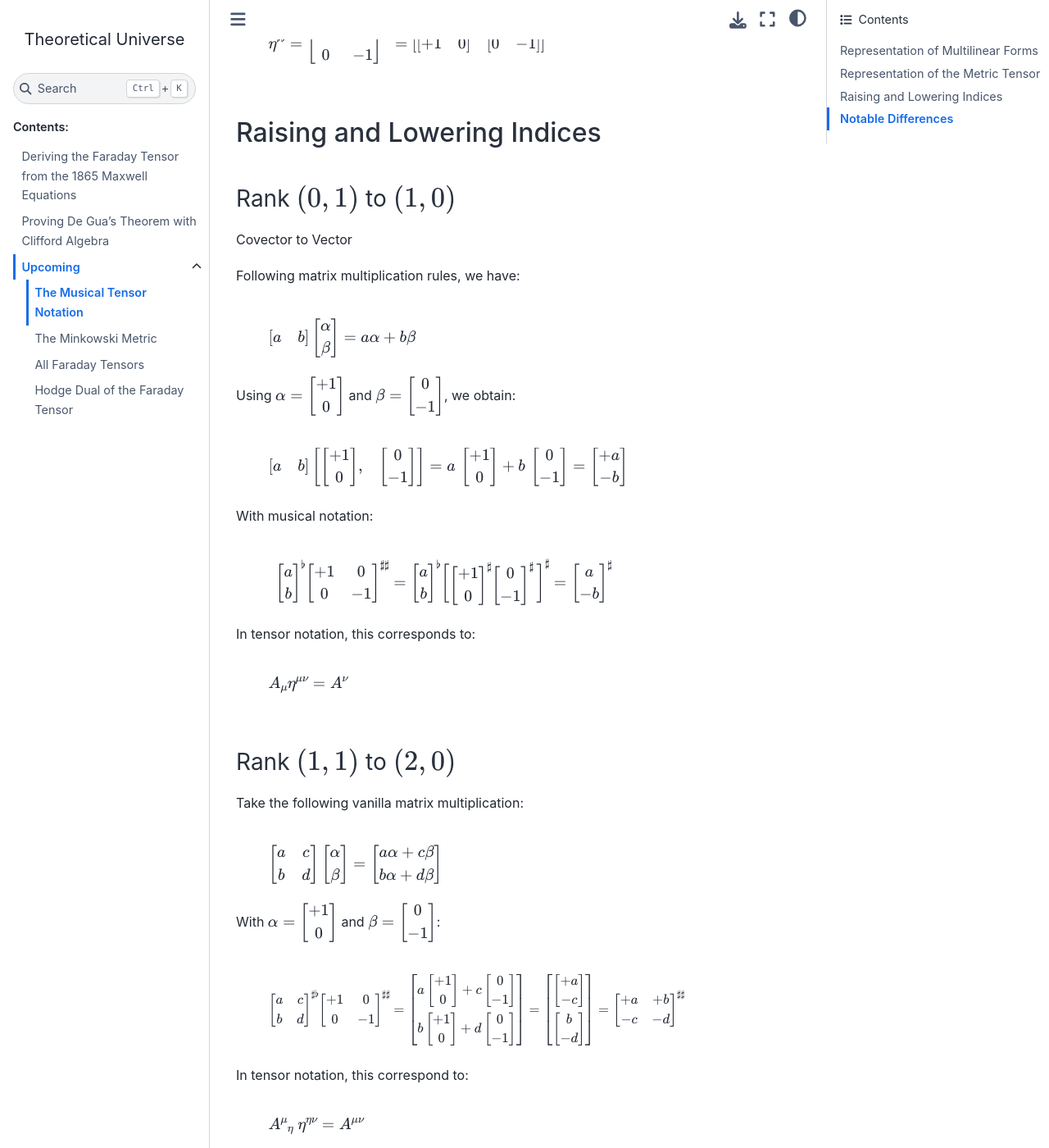
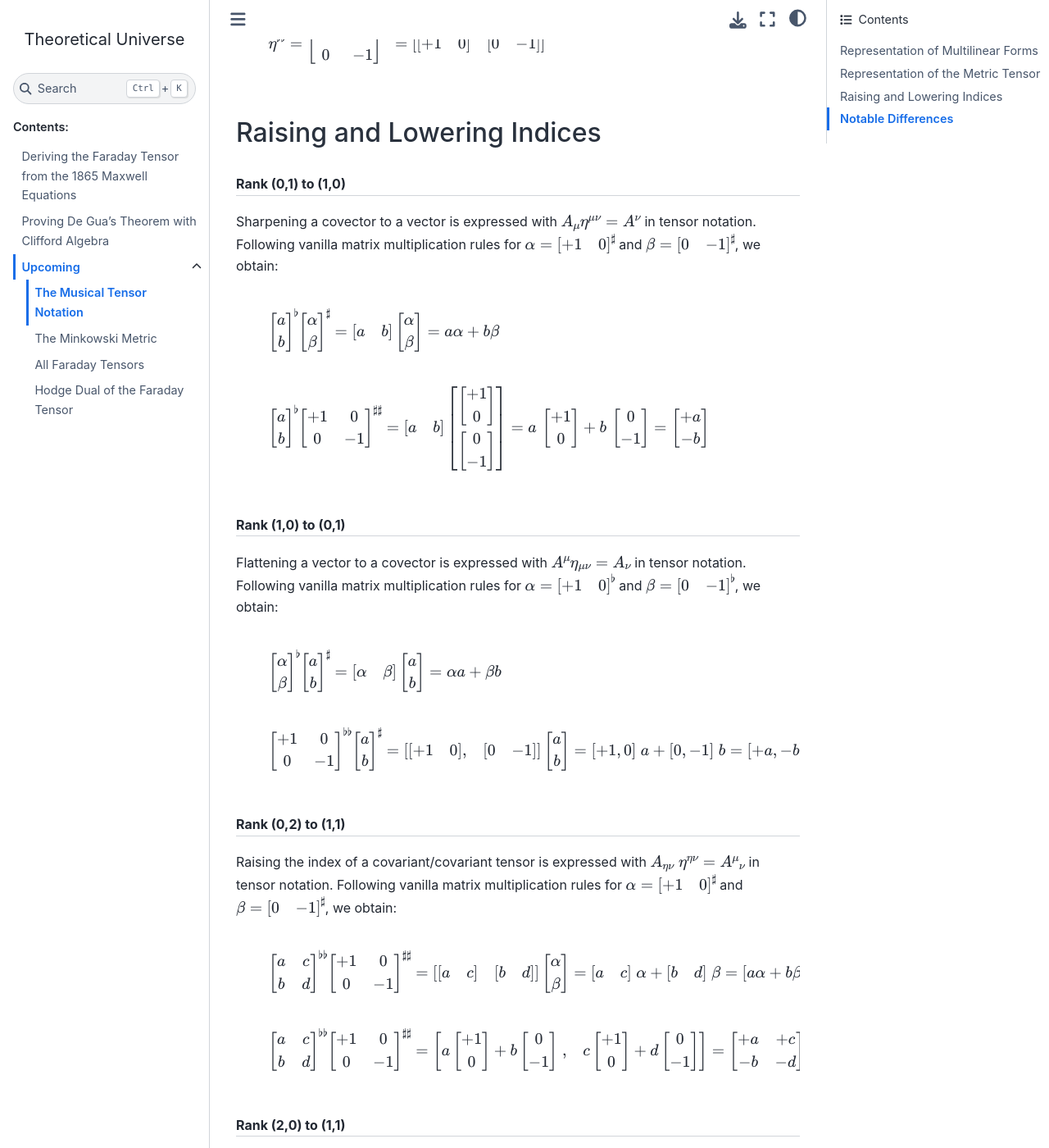
Before and after one commit to shaussler/TheoreticalUniverse, a Sphinx documentation site: the page built from documentation/musical_notation.rst, in a window 1280 px wide and 1400 px high, scrolled down 1890 px. Shown: the whole window at 82% size. Built offline with Sphinx 7.4.7 and the Sphinx Book theme 1.1.4, drawn with Linux system fonts in a browser that asks for light colours; some of the changed text lies outside the part shown.

Commit message:
updated musical tensor notation

```diff
--- a/documentation/conf.py
+++ b/documentation/conf.py
@@ -53,45 +53,6 @@ sitemap_url_scheme = "{link}"
 
 todo_include_todos = True
 
-# Math
-# ----
-
-# minkowski sharp sharp
-# '''''''''''''''''''''
-
-# {{{
-
-etasharpsharp_string = r'''
-\begin{bmatrix}
-\begin{bmatrix}
-           +1 \\
-\phantom{+} 0 \\
-\phantom{+} 0 \\
-\phantom{+} 0 \\
-\end{bmatrix} \\
-\begin{bmatrix}
-\phantom{+} 0 \\
-           -1 \\
-\phantom{+} 0 \\
-\phantom{+} 0 \\
-\end{bmatrix} \\
-\begin{bmatrix}
-\phantom{+} 0 \\
-\phantom{+} 0 \\
-           -1 \\
-\phantom{+} 0 \\
-\end{bmatrix} \\
-\begin{bmatrix}
-\phantom{+} 0 \\
-\phantom{+} 0 \\
-\phantom{+} 0 \\
-           -1 \\
-\end{bmatrix}
-\end{bmatrix}
-'''
-
-# }}}
-
 mathjax3_config = {
     'chtml': {
         'displayAlign': 'left',
@@ -110,6 +71,8 @@ mathjax3_config = {
             'Bz': r'B^{z}',
             'BM': r'\begin{bmatrix}',
             'EM': r'\end{bmatrix}',
+            '{': r'\begin{bmatrix}',
+            '}': r'\end{bmatrix}',
             'etatsharp': r'\BM  1 \\  0 \\  0 \\  0 \EM',
             'etaxsharp': r'\BM  0 \\ -1 \\ -1 \\  0 \EM',
             'etaysharp': r'\BM  0 \\  0 \\ -1 \\  0 \EM',
--- a/documentation/musical_notation.rst
+++ b/documentation/musical_notation.rst
@@ -32,348 +32,165 @@ for simplicity.
 .. math::
 
    \eta^{\sharp\sharp}
-   =
-   \begin{bmatrix}
-       +1 &  0 \\
-        0 & -1
-   \end{bmatrix}^{\sharp\sharp}
-   =
-   \begin{bmatrix}
-       \begin{bmatrix}
-       +1 \\
-        0
-       \end{bmatrix} \\
-       \begin{bmatrix}
-        0 \\
-       -1
-       \end{bmatrix}
-   \end{bmatrix}
+   = \{ +1 &  0 \\ 0 & -1 \}^{\sharp\sharp}
+   = \{ \{ +1 \\ 0 \} \\ \{ 0 \\ -1 \} \}
 
 .. math::
 
    \eta^{\flat\flat}
-   =
-   \begin{bmatrix}
-       +1 &  0 \\
-        0 & -1
-   \end{bmatrix}^{\flat\flat}
-   =
-   \begin{bmatrix}
-       \begin{bmatrix}
-       +1 &
-        0
-       \end{bmatrix} &
-       \begin{bmatrix}
-        0 &
-       -1
-       \end{bmatrix}
-   \end{bmatrix}
+   = \{ +1 & 0 \\ 0 & -1 \}^{\flat\flat}
+   = \{ \{ +1 &  0 \} & \{ 0 & -1 \} \}
 
 Raising and Lowering Indices
 ----------------------------
 
-Rank :math:`(0,1)` to :math:`(1,0)`
-'''''''''''''''''''''''''''''''''''
+.. rubric:: Rank (0,1) to (1,0)
 
-Covector to Vector
-
-Following matrix multiplication rules, we have:
+Sharpening a covector to a vector is expressed with :math:`A_\mu \eta^{\mu\nu}
+= A^\nu` in tensor notation. Following vanilla matrix multiplication rules for
+:math:`\alpha = \{ +1 & 0 \}^\sharp` and :math:`\beta=\{ 0 & -1 \}^\sharp`, we
+obtain:
 
 .. math::
 
-   \begin{bmatrix}
-       a &
-       b
-   \end{bmatrix}
-   \begin{bmatrix}
-       \alpha \\
-       \beta \\
-   \end{bmatrix}
-   =
-   a \alpha + b \beta
+   \{ a \\ b\}^\flat \{ \alpha \\ \beta \}^\sharp
+   = \{ a & b \} \{ \alpha \\ \beta \}
+   = a \alpha + b \beta
 
-Using :math:`\alpha=\begin{bmatrix}+1 \\ 0\end{bmatrix}` and
-:math:`\beta=\begin{bmatrix}0 \\ -1\end{bmatrix}`, we obtain:
 
 .. math::
 
-   \begin{bmatrix}
-       a &
-       b
-   \end{bmatrix}
-   \begin{bmatrix}
-   \begin{bmatrix} +1 \\  0 \end{bmatrix}, & \begin{bmatrix}  0 \\ -1 \end{bmatrix}
-   \end{bmatrix}
-   =
-   a \, \begin{bmatrix} +1 \\ 0 \end{bmatrix} + b \, \begin{bmatrix}0 \\ -1\end{bmatrix}
-   =
-   \begin{bmatrix}+a \\ -b\end{bmatrix}
+   \{ a \\ b \}^{\flat}
+   \{ +1 & 0 \\ 0 & -1 \\ \}^{\sharp\sharp}
+   = \{ a & b \} \{ \{ +1 \\ 0 \} \\ \{ 0 \\ -1 \} \}
+   = a \, \{ +1 \\ 0 \} + b \, \{ 0 \\ -1 \}
+   = \{ +a \\ -b \}
 
-With musical notation:
+.. rubric:: Rank (1,0) to (0,1)
+
+Flattening a vector to a covector is expressed with :math:`A^\mu \eta_{\mu\nu}
+= A_\nu` in tensor notation. Following vanilla matrix multiplication rules for
+:math:`\alpha = \{ +1 & 0 \}^\flat` and :math:`\beta=\{ 0 & -1 \}^\flat`, we
+obtain:
 
 .. math::
 
-   \begin{align}
-   \begin{bmatrix}
-       a \\
-       b \\
-   \end{bmatrix}^{\flat}
-   \begin{bmatrix}
-       +1 &  0 \\
-        0 & -1\\
-   \end{bmatrix}^{\sharp\sharp}
-   =
-   \begin{bmatrix}
-       a \\
-       b \\
-   \end{bmatrix}^{\flat}
-   \begin{bmatrix}
-       \begin{bmatrix}
-           +1 \\
-            0
-       \end{bmatrix}^{\sharp}
-       \begin{bmatrix}
-            0 \\
-           -1
-       \end{bmatrix}^{\sharp}
-   \end{bmatrix}^{\sharp}
-   =
-   \begin{bmatrix}
-        a \\
-       -b \\
-   \end{bmatrix}^{\sharp}
-   \end{align}
-
-In tensor notation, this corresponds to:
+   \{ \alpha \\ \beta \}^\flat \{ a \\ b \}^\sharp
+   = \{ \alpha & \beta \} \{ a \\ b \}
+   = \alpha a + \beta b
 
 .. math::
 
-   A_\mu \eta^{\mu\nu} = A^\nu
+   \{ +1 & 0 \\ 0 & -1 \}^{\flat\flat}
+   \{ a \\ b \}^\sharp
+   = \{ \{ +1 &  0 \}, & \{ 0 & -1 \} \} \{ a \\ b \}
+   = \{ +1,  0 \} \; a + \{ 0, -1 \} \; b
+   = \{ +a, -b \}
+   = \{ +a \\ -b \}^\flat
 
-Rank :math:`(1,1)` to :math:`(2,0)`
-'''''''''''''''''''''''''''''''''''
+.. rubric:: Rank (0,2) to (1,1)
 
-Take the following vanilla matrix multiplication:
+Raising the index of a covariant/covariant tensor is expressed with
+:math:`A_{\eta\nu} \; \eta^{\eta\nu} = A^{\mu}{}_{\nu}` in tensor notation.
+Following vanilla matrix multiplication rules for :math:`\alpha = \{ +1 & 0
+\}^\sharp` and :math:`\beta=\{ 0 & -1 \}^\sharp`, we obtain:
 
 .. math::
 
-   \begin{bmatrix}
+   \{
        a & c \\
        b & d \\
-   \end{bmatrix}
-   \begin{bmatrix}
-       \alpha \\
-       \beta
-   \end{bmatrix}
+   \}^{\flat\flat}
+   \{
+       +1 &  0 \\
+        0 & -1 \\
+   \}^{\sharp\sharp}
    =
-   \begin{bmatrix}
-       a \alpha + c \beta \\
-       b \alpha + d \beta
-   \end{bmatrix}
-
-With :math:`\alpha = \BM +1 \\ 0 \EM` and :math:`\beta = \BM 0 \\ -1 \EM`:
+   \{
+       \{ a & c \} & \{ b & d \}
+   \}
+   \{ \alpha \\ \beta \}
+   = \{ a & c \} \; \alpha + \{ b & d \} \; \beta
+   = \{ a \alpha + b \beta \; , & c \alpha + d \beta \}
 
 .. math::
 
-   {\small
-   \begin{bmatrix}
+   \{
        a & c \\
        b & d \\
-   \end{bmatrix}^{\sharp\flat}
-   \begin{bmatrix}
+   \}^{\flat\flat}
+   \{
        +1 &  0 \\
         0 & -1 \\
-   \end{bmatrix}^{\sharp\sharp}
+   \}^{\sharp\sharp}
    =
-   \begin{bmatrix}
-       a \begin{bmatrix} +1 \\  0 \\ \end{bmatrix} +
-       c \begin{bmatrix}  0 \\ -1    \end{bmatrix} \\
-       b \begin{bmatrix} +1 \\  0 \\ \end{bmatrix} +
-       d \begin{bmatrix}  0 \\ -1    \end{bmatrix} \\
-   \end{bmatrix}
+   \{
+       a \{ +1 \\ 0 \} + b \{  0 \\ -1 \} \; , &
+       c \{ +1 \\ 0 \} + d \{  0 \\ -1 \}
+   \}
    =
-   \begin{bmatrix}
-       \begin{bmatrix} +a \\ -c \\ \end{bmatrix} \\
-       \begin{bmatrix}  b \\ -d \\ \end{bmatrix} \\
-   \end{bmatrix}
-   =
-   \begin{bmatrix}
-       +a & +b \\
-       -c & -d \\
-   \end{bmatrix}^{\sharp\sharp}
-   }
+   \{
+       +a & +c \\
+       -b & -d
+   \}^{\sharp\flat}
 
-In tensor notation, this correspond to:
+.. rubric:: Rank (2,0) to (1,1)
+
+.. rubric:: Rank (1,1) to (2,0)
+
+Raising the index of a contravariant/covariant tensor in tensor notation is
+expressed with :math:`A^{\mu}{}_{\eta} \; \eta^{\eta\nu} = A^{\mu\nu}`.
+Following vanilla matrix multiplication rules for :math:`\alpha = \{ +1 & 0
+\}^\sharp` and :math:`\beta=\{ 0 & -1 \}^\sharp`, we obtain:
 
 .. math::
 
-   A^{\mu}{}_{\eta} \; \eta^{\eta\nu} = A^{\mu\nu}
-
-Rank :math:`(0,2)` to :math:`(1,1)`
-'''''''''''''''''''''''''''''''''''
-
-To raise the indice of a rank :math:`(0,2)` covariant/covariant tensor to a
-rank :math:`(1,1)` contravariant/covariant tensor, consider the following
-vanilla matrix multiplication:
+   \{
+       a & c \\
+       b & d \\
+   \}^{\sharp\flat}
+   \{ \alpha \\ \beta \}^\sharp
+   =
+   \{
+       a & c \\
+       b & d \\
+   \}
+   \{ \alpha \\ \beta \}
+   =
+   \{
+       a \alpha + c \beta \\
+       b \alpha + d \beta
+   \}
 
 .. math::
 
-   \BM
-       \BM a & c \EM & \BM b & d \EM
-   \EM
-   \BM \alpha \\ \beta \EM
+   \{
+       a & c \\
+       b & d \\
+   \}^{\sharp\flat}
+   \{
+       +1 &  0 \\
+        0 & -1 \\
+   \}^{\sharp\sharp}
    =
-   \BM a & c \EM \; \alpha + \BM b & d \EM \; \beta
-   =
-   \BM
-   a \alpha + b \beta \; , & c \alpha + d \beta
-   \EM
-
-With :math:`\alpha = \BM +1 \\ 0 \EM` and :math:`\beta = \BM 0 \\ -1 \EM`:
-
-.. math::
-
-   \BM
-   a & c \\
-   b & d \\
-   \EM^{\flat\flat}
-   \BM
-   +1 &  0 \\
-    0 & -1 \\
-   \EM^{\sharp\sharp}
-   =
-   \BM
-   a \BM +1 \\ 0 \EM + b \BM  0 \\ -1 \EM \; , &
-   c \BM +1 \\ 0 \EM + d \BM  0 \\ -1 \EM
-   \EM
-   =
-   \BM
-   +a & +c \\
-   -b & -d
-   \EM^{\sharp\flat}
-
-In tensor notation, this correspond to:
-
-.. math::
-
-   A_{\eta\nu} \; \eta^{\eta\nu} = A^{\mu}{}_{\nu}
-
-Flattening a Vector to a Covector
-'''''''''''''''''''''''''''''''''
-
-The goal here is to flatten a vector to a covector
-
-Following matrix multiplication rules, we get:
-
-.. math::
-
    \begin{bmatrix}
-       \alpha &
-       \beta
-   \end{bmatrix}
-   \begin{bmatrix}
-       a \\
-       b \\
+       a \{ +1 \\  0 \} + c \{  0 \\ -1 \} \\
+       b \{ +1 \\  0 \} + d \{  0 \\ -1 \} \\
    \end{bmatrix}
    =
-   \alpha a + \beta b
+   \{
+       \{ +a \\ -c \\ \} \\
+       \{  b \\ -d \\ \} \\
+   \}
+   =
+   \{
+       +a & +b \\
+       -c & -d \\
+   \}^{\sharp\sharp}
 
-Using :math:`\alpha=\begin{bmatrix}+1, 0\end{bmatrix}` and
-:math:`\beta=\begin{bmatrix}0, -1\end{bmatrix}`, we obtain:
-
-.. math::
-
-   \begin{align}
-       \begin{bmatrix}
-           \begin{bmatrix} +1 &  0 \end{bmatrix}, & \begin{bmatrix}  0 & -1 \end{bmatrix}
-       \end{bmatrix}
-       \begin{bmatrix}
-           a \\
-           b \\
-       \end{bmatrix}
-   &=
-       \begin{bmatrix}+1, 0\end{bmatrix} \; a + \begin{bmatrix}0, -1\end{bmatrix} \; b \\
-   &=
-       \begin{bmatrix}+a, -b\end{bmatrix}
-   \end{align}
-
-With musical notation:
-
-.. math::
-
-   \begin{align}
-   \begin{bmatrix}
-       +1 &  0 \\
-        0 & -1\\
-   \end{bmatrix}^{\flat\flat}
-   \begin{bmatrix}
-       a \\
-       b \\
-   \end{bmatrix}^{\sharp}
-   =
-   \begin{bmatrix}
-       \begin{bmatrix}
-           +1 \\
-            0
-       \end{bmatrix}^{\flat}
-       \begin{bmatrix}
-            0 \\
-           -1
-       \end{bmatrix}^{\flat}
-   \end{bmatrix}^{\flat}
-   \begin{bmatrix}
-       a \\
-       b \\
-   \end{bmatrix}^{\sharp}
-   =
-   \begin{bmatrix}
-        a \\
-       -b \\
-   \end{bmatrix}^{\flat}
-   \end{align}
-
-.. admonition:: Same calculation with too many details
-   :class: dropdown
-
-   .. math::
-
-      \begin{align}
-      \begin{bmatrix}
-          +1 &  0 \\
-           0 & -1\\
-      \end{bmatrix}^{\flat\flat}
-      \begin{bmatrix}
-          a \\
-          b \\
-      \end{bmatrix}^{\sharp}
-      & =
-      \begin{bmatrix}
-          \begin{bmatrix} +1 &  0 \end{bmatrix}, &
-          \begin{bmatrix}  0 & -1 \end{bmatrix}
-      \end{bmatrix}
-      \begin{bmatrix}
-          a \\
-          b \\
-      \end{bmatrix} \\
-      & =
-      \begin{bmatrix} +1 &  0 \end{bmatrix} \; a +
-      \begin{bmatrix}  0 & -1 \end{bmatrix} \; b \\
-      & =
-      \begin{bmatrix} +a &  0 \end{bmatrix} +
-      \begin{bmatrix}  0 & -b \end{bmatrix} \\
-      & =
-      \begin{bmatrix}
-          +a & -b \\
-      \end{bmatrix} \\
-      & =
-      \begin{bmatrix}
-           a \\
-          -b \\
-      \end{bmatrix}^{\flat}
-      \end{align}
+.. rubric:: Rank (1,1) to (0,2)
 
 Lowering the Indice of a Rank 2 Contravariant/Covariant Tensor
-''''''''''''''''''''''''''''''''''''''''''''''''''''''''''''''
 
 The goal here is to lower a contravariant/covariant tensor
 :math:`[T^\mu{}_\nu]`, or in musical notation :math:`T^{\sharp\sharp}`
--- a/documentation/upcoming.rst
+++ b/documentation/upcoming.rst
@@ -4,7 +4,7 @@ Upcoming
 The following articles are under construction.
 
 .. toctree::
-   :maxdepth: 3
+   :maxdepth: 2
    :caption: Contents:
 
    musical_notation.rst
```
